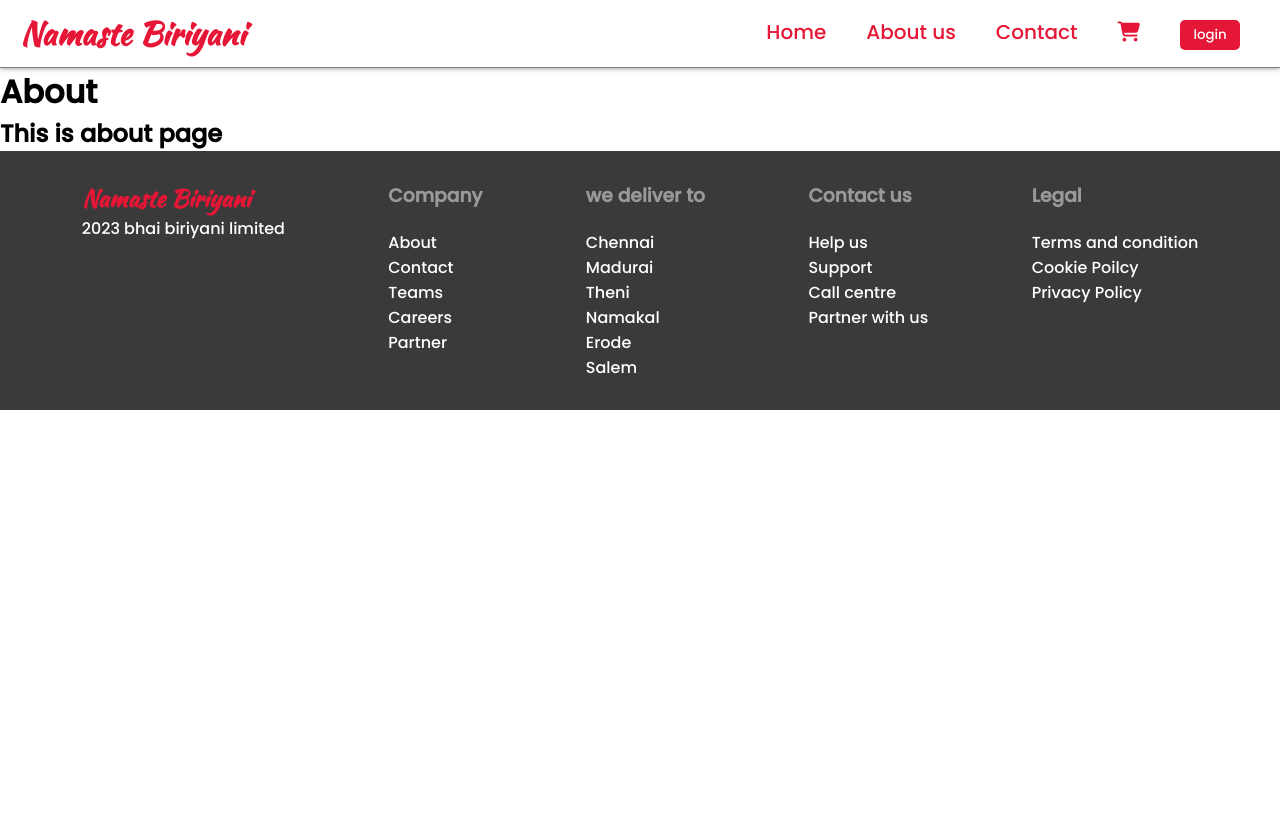
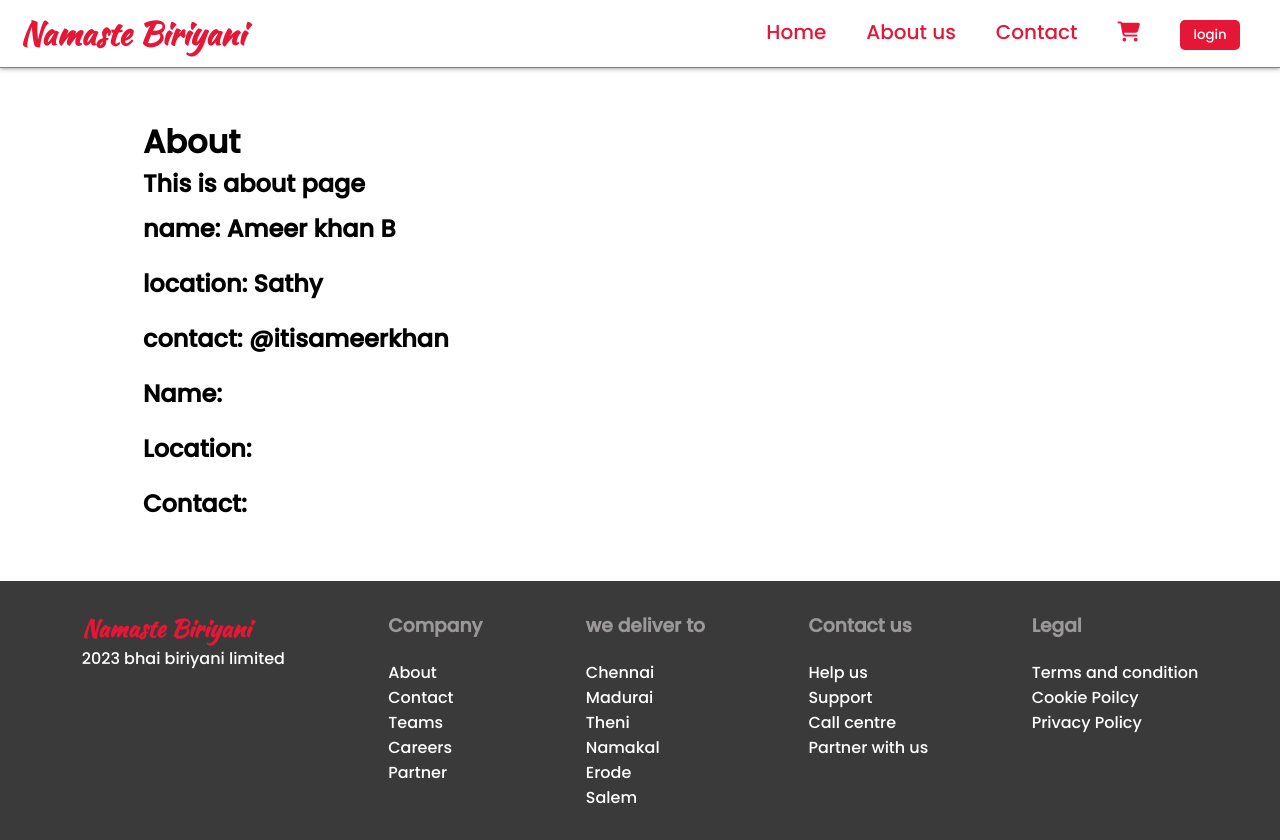
Before and after one commit to ameerkhan01/namaste-react, a React (Vite) app: page /about in a window 1280 px wide. Before the commit the page ends 800 px from the top, so only its background shows below. Built offline with nearby package versions, Linux system fonts and the light colour scheme.

Commit message:
20/09/2023 14:55

```diff
--- /dev/null
+++ b/src/Components/About/About.css
@@ -0,0 +1,4 @@
+.about
+{
+    margin: 50px 143px;
+}
--- a/src/Components/About/About.jsx
+++ b/src/Components/About/About.jsx
@@ -1,11 +1,21 @@
 import React from "react";
 import Header from "../Header";
+import User from "../User/User";
+import './About.css';
+import UserClass from "../User/UserClass";
 
 const About = () => {
+    const details = {
+        name: 'Ameer khan B',
+        location: 'Sathy',
+        contact: '@itisameerkhan'
+    }
     return (
         <div className="about">
             <h1>About</h1>
             <h2>This is about page</h2>
+            <User details={details} />
+            <UserClass details={details} />
         </div>
     )
 }
--- /dev/null
+++ b/src/Components/User/User.css
@@ -0,0 +1,4 @@
+.user-card h2
+{
+    padding:10px 0;
+}
--- /dev/null
+++ b/src/Components/User/User.jsx
@@ -0,0 +1,16 @@
+import React from "react";
+import './User.css'
+
+const User = (props) => {
+
+    const {details} = props;
+    return (
+        <div className="user-card">
+            <h2>name: {details.name}</h2>
+            <h2>location: {details.location}</h2>
+            <h2>contact: {details.contact}</h2>
+        </div>
+    )
+}
+
+export default User;
--- /dev/null
+++ b/src/Components/User/UserClass.jsx
@@ -0,0 +1,21 @@
+import React from 'react'
+import './User.css'
+
+class UserClass extends React.Component {
+
+    constructor(props) {
+        super(props);
+    }
+
+    render() {
+        return (
+            <div className="user-card">
+                <h2>Name: {this.props.name}</h2>
+                <h2>Location: {this.props.location}</h2>
+                <h2>Contact: {this.props.contact}</h2>
+            </div>
+        )
+    }
+}
+
+export default UserClass;
```
Also changed, not shown: src/Components/Body.jsx (line endings or trailing spaces).
